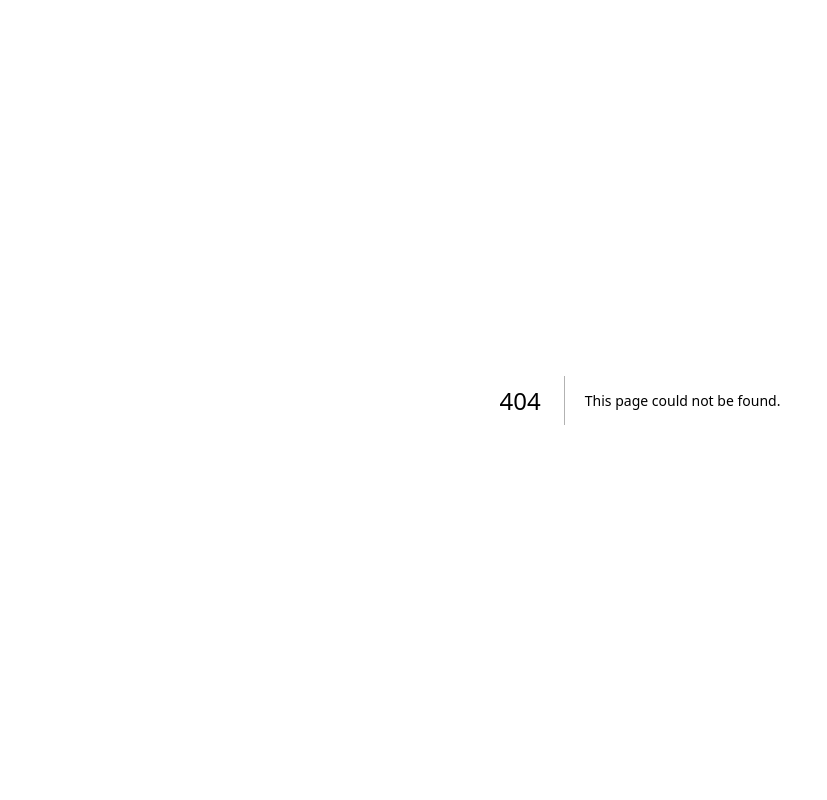
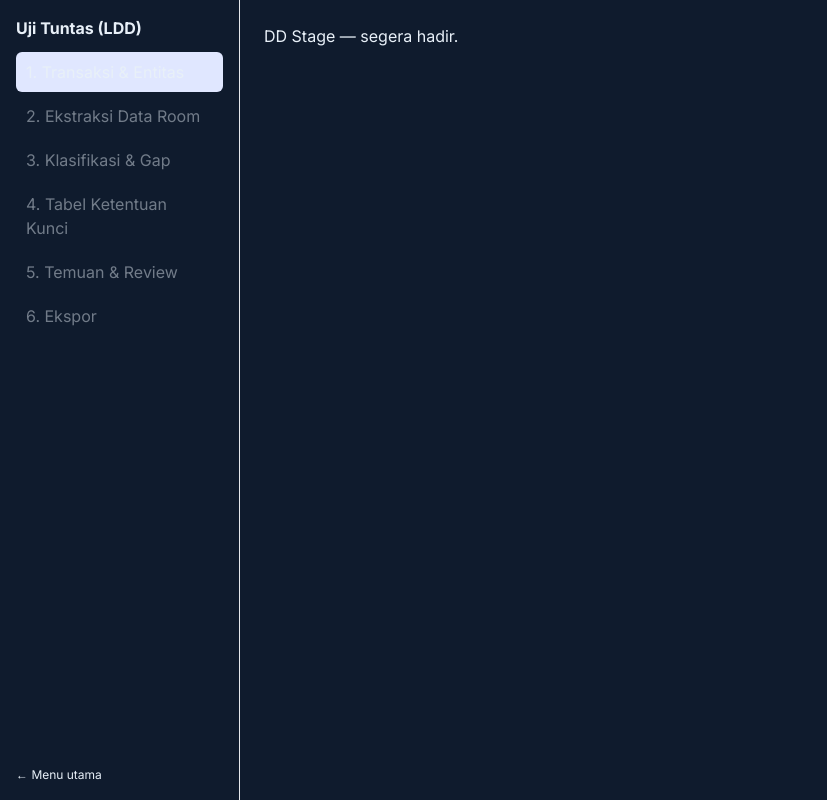
Before and after one commit to amengko-stack/sandiva, a Next.js app in the folder sln-litigation-drafter/: page /dd in a window 1280 px wide. Before the commit this address had no page. Shown: the whole page, without its empty margins (0-827 px from the left). Built offline with nearby package versions, Linux system fonts and the light colour scheme.

Commit message:
feat(dd): DD wizard shell, context, sidebar, and mode selector

```diff
--- /dev/null
+++ b/sln-litigation-drafter/app/dd/layout.tsx
@@ -0,0 +1,13 @@
+import { DDProvider } from "@/context/DDContext";
+import DDSidebar from "@/components/dd/DDSidebar";
+
+export default function DDLayout({ children }: { children: React.ReactNode }) {
+  return (
+    <DDProvider>
+      <div style={{ display: "flex", height: "100vh", overflow: "hidden" }}>
+        <DDSidebar />
+        <main style={{ flex: 1, overflowY: "auto", background: "var(--bg-primary)" }}>{children}</main>
+      </div>
+    </DDProvider>
+  );
+}
--- /dev/null
+++ b/sln-litigation-drafter/app/dd/page.tsx
@@ -0,0 +1,28 @@
+"use client";
+
+import { useDD } from "@/context/DDContext";
+import DDStage1Setup from "@/components/dd/DDStage1Setup";
+import DDStage2Extract from "@/components/dd/DDStage2Extract";
+import DDStage3Classify from "@/components/dd/DDStage3Classify";
+import DDStage4Tables from "@/components/dd/DDStage4Tables";
+import DDStage5Review from "@/components/dd/DDStage5Review";
+import DDStage6Export from "@/components/dd/DDStage6Export";
+
+export default function DDPage() {
+  const { state } = useDD();
+  return (
+    <div style={{ padding: 24, maxWidth: 1200, margin: "0 auto" }}>
+      {state.error && (
+        <div style={{ background: "#fee2e2", color: "#991b1b", padding: 12, borderRadius: 8, marginBottom: 16 }}>
+          {state.error}
+        </div>
+      )}
+      {state.stage === 1 && <DDStage1Setup />}
+      {state.stage === 2 && <DDStage2Extract />}
+      {state.stage === 3 && <DDStage3Classify />}
+      {state.stage === 4 && <DDStage4Tables />}
+      {state.stage === 5 && <DDStage5Review />}
+      {state.stage === 6 && <DDStage6Export />}
+    </div>
+  );
+}
--- a/sln-litigation-drafter/app/page.tsx
+++ b/sln-litigation-drafter/app/page.tsx
@@ -1,5 +1,21 @@
-import { redirect } from "next/navigation";
+import Link from "next/link";
+
+const card: React.CSSProperties = {
+  display: "block", padding: 32, borderRadius: 12, border: "1px solid #e5e7eb",
+  textDecoration: "none", color: "inherit", width: 320,
+};
 
 export default function Home() {
-  redirect("/drafter");
+  return (
+    <div style={{ minHeight: "100vh", display: "flex", alignItems: "center", justifyContent: "center", gap: 24 }}>
+      <Link href="/drafter" style={card}>
+        <h2 style={{ marginTop: 0 }}>Litigation Drafter</h2>
+        <p>Analisis perkara & penyusunan dokumen litigasi dari data room SharePoint.</p>
+      </Link>
+      <Link href="/dd" style={card}>
+        <h2 style={{ marginTop: 0 }}>Uji Tuntas (Due Diligence)</h2>
+        <p>Pemetaan data room, analisis gap, tabel ketentuan kunci, dan temuan LDD.</p>
+      </Link>
+    </div>
+  );
 }
--- /dev/null
+++ b/sln-litigation-drafter/components/dd/DDSidebar.tsx
@@ -0,0 +1,41 @@
+"use client";
+
+import Link from "next/link";
+import { useDD } from "@/context/DDContext";
+import type { DDStage } from "@/types/dd";
+
+const STAGES: { n: DDStage; label: string }[] = [
+  { n: 1, label: "Transaksi & Entitas" },
+  { n: 2, label: "Ekstraksi Data Room" },
+  { n: 3, label: "Klasifikasi & Gap" },
+  { n: 4, label: "Tabel Ketentuan Kunci" },
+  { n: 5, label: "Temuan & Review" },
+  { n: 6, label: "Ekspor" },
+];
+
+export default function DDSidebar() {
+  const { state, dispatch } = useDD();
+  return (
+    <aside style={{ width: 240, borderRight: "1px solid var(--border, #e5e7eb)", padding: 16, display: "flex", flexDirection: "column", gap: 4 }}>
+      <div style={{ fontWeight: 700, marginBottom: 8 }}>Uji Tuntas (LDD)</div>
+      {STAGES.map((s) => (
+        <button
+          key={s.n}
+          onClick={() => s.n <= state.stage && dispatch({ type: "SET_STAGE", stage: s.n })}
+          disabled={s.n > state.stage}
+          style={{
+            textAlign: "left", padding: "8px 10px", borderRadius: 6, border: "none",
+            cursor: s.n <= state.stage ? "pointer" : "default",
+            background: s.n === state.stage ? "var(--accent, #e0e7ff)" : "transparent",
+            opacity: s.n > state.stage ? 0.45 : 1,
+          }}
+        >
+          {s.n}. {s.label}
+        </button>
+      ))}
+      <div style={{ marginTop: "auto", fontSize: 12 }}>
+        <Link href="/">← Menu utama</Link>
+      </div>
+    </aside>
+  );
+}
--- /dev/null
+++ b/sln-litigation-drafter/components/dd/DDStage1Setup.tsx
@@ -0,0 +1,4 @@
+"use client";
+export default function DDStage1Setup() {
+  return <div>DD Stage — segera hadir.</div>;
+}
--- /dev/null
+++ b/sln-litigation-drafter/components/dd/DDStage2Extract.tsx
@@ -0,0 +1,4 @@
+"use client";
+export default function DDStage2Extract() {
+  return <div>DD Stage — segera hadir.</div>;
+}
--- /dev/null
+++ b/sln-litigation-drafter/components/dd/DDStage3Classify.tsx
@@ -0,0 +1,4 @@
+"use client";
+export default function DDStage3Classify() {
+  return <div>DD Stage — segera hadir.</div>;
+}
--- /dev/null
+++ b/sln-litigation-drafter/components/dd/DDStage4Tables.tsx
@@ -0,0 +1,4 @@
+"use client";
+export default function DDStage4Tables() {
+  return <div>DD Stage — segera hadir.</div>;
+}
--- /dev/null
+++ b/sln-litigation-drafter/components/dd/DDStage5Review.tsx
@@ -0,0 +1,4 @@
+"use client";
+export default function DDStage5Review() {
+  return <div>DD Stage — segera hadir.</div>;
+}
--- /dev/null
+++ b/sln-litigation-drafter/components/dd/DDStage6Export.tsx
@@ -0,0 +1,4 @@
+"use client";
+export default function DDStage6Export() {
+  return <div>DD Stage — segera hadir.</div>;
+}
--- /dev/null
+++ b/sln-litigation-drafter/context/DDContext.tsx
@@ -0,0 +1,102 @@
+"use client";
+
+import { createContext, useContext, useReducer, useEffect, useRef, type ReactNode } from "react";
+import type { DDAction, DDState } from "@/types/dd";
+
+const STATE_KEY = "sln_dd_state";
+const LAST_KEY = "sln_dd_last";
+
+export interface DDLastRecord { sessionId: string; name: string; timestamp: string; }
+
+export function loadLastDDSession(): DDLastRecord | null {
+  if (typeof window === "undefined") return null;
+  try {
+    const raw = localStorage.getItem(LAST_KEY);
+    return raw ? (JSON.parse(raw) as DDLastRecord) : null;
+  } catch { return null; }
+}
+
+function newSessionId(): string {
+  return typeof crypto !== "undefined" && crypto.randomUUID
+    ? crypto.randomUUID()
+    : Math.random().toString(36).slice(2) + Date.now().toString(36);
+}
+
+const initialState: DDState = {
+  stage: 1,
+  sessionId: newSessionId(),
+  transaction: null,
+  activeEntityId: null,
+  progress: {},
+  consolidated: false,
+  savedToSharePoint: false,
+  error: null,
+};
+
+function reducer(state: DDState, action: DDAction): DDState {
+  switch (action.type) {
+    case "SET_STAGE": return { ...state, stage: action.stage, error: null };
+    case "SET_TRANSACTION": return { ...state, transaction: action.transaction };
+    case "SET_ENTITY_FILES": {
+      if (!state.transaction) return state;
+      return {
+        ...state,
+        transaction: {
+          ...state.transaction,
+          entities: state.transaction.entities.map((e) =>
+            e.id === action.entityId ? { ...e, files: action.files } : e
+          ),
+        },
+      };
+    }
+    case "SET_ACTIVE_ENTITY": return { ...state, activeEntityId: action.entityId };
+    case "MARK_PROGRESS": {
+      const prev = state.progress[action.entityId] ?? { extracted: false, classified: false, tabled: false, analyzed: false };
+      return { ...state, progress: { ...state.progress, [action.entityId]: { ...prev, ...action.patch } } };
+    }
+    case "SET_CONSOLIDATED": return { ...state, consolidated: action.value };
+    case "SET_SAVED": return { ...state, savedToSharePoint: action.value };
+    case "SET_ERROR": return { ...state, error: action.error };
+    case "HYDRATE": return action.state;
+    case "RESET": return { ...initialState, sessionId: newSessionId() };
+    default: return state;
+  }
+}
+
+const DDContext = createContext<{ state: DDState; dispatch: React.Dispatch<DDAction> } | null>(null);
+
+export function DDProvider({ children }: { children: ReactNode }) {
+  const [state, dispatch] = useReducer(reducer, initialState);
+  const hydrated = useRef(false);
+
+  useEffect(() => {
+    if (hydrated.current) return;
+    hydrated.current = true;
+    try {
+      const raw = sessionStorage.getItem(STATE_KEY);
+      if (raw) dispatch({ type: "HYDRATE", state: JSON.parse(raw) as DDState });
+    } catch {}
+  }, []);
+
+  useEffect(() => {
+    if (!hydrated.current) return;
+    try {
+      sessionStorage.setItem(STATE_KEY, JSON.stringify(state));
+      if (state.transaction) {
+        localStorage.setItem(LAST_KEY, JSON.stringify({
+          sessionId: state.sessionId,
+          name: state.transaction.name,
+          timestamp: new Date().toISOString(),
+        } satisfies DDLastRecord));
+      }
+    } catch {}
+  }, [state]);
+
+  return <DDContext.Provider value={{ state, dispatch }}>{children}</DDContext.Provider>;
+}
+
+export function useDD() {
+  const ctx = useContext(DDContext);
+  if (!ctx) throw new Error("useDD must be used within DDProvider");
+  return ctx;
+}
```
